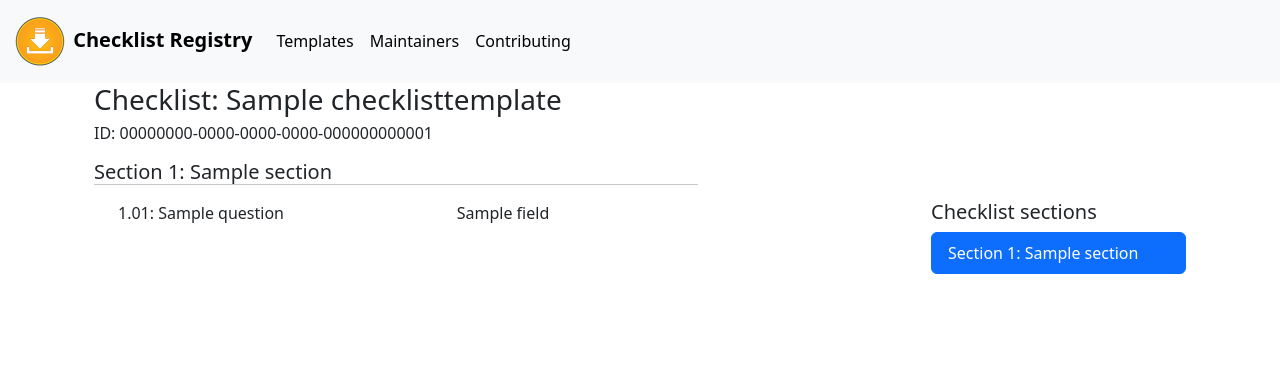
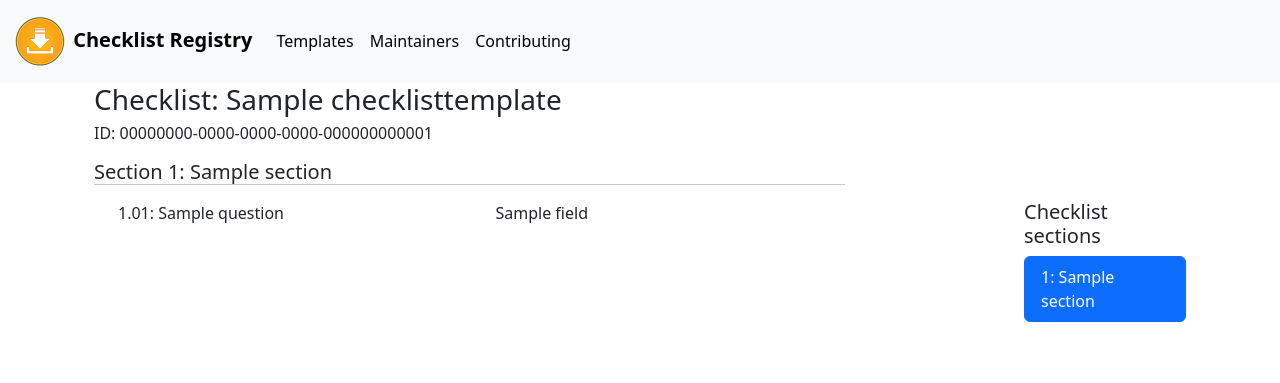
Before and after one commit to Open-Orange-Button/Orange-Button-ChecklistRegistry, a Django app: template server/templates/server/checklist_detail.html in a window 1280 px wide. Shown: the top 383 px of the page. Run offline with Django 5.2, Linux system fonts and the light colour scheme; tables that the repository leaves empty hold one stand-in row (values such as "Sample post"); the template is opened without the code that fills it: values that come from a table or form of the project are taken from there, most other values are stand-ins (such as "Sample title", 1, 10 or a date in 2020); some libraries are stand-ins or nearby versions.

Commit message:
update css

```diff
--- a/server/templates/server/checklist_detail.html
+++ b/server/templates/server/checklist_detail.html
@@ -14,10 +14,10 @@
 {% block main %}
 <div class='container mt-2 mb-5'>
     <div class='row'>
-        <div class='col-9'>
+        <div class='col-10'>
             {% for section, questions_and_fields in sections_and_questions.items %}
             <div class='row'>
-                <div class='col-9'>
+                <div class='col-10'>
                     <h5 style='margin-bottom: 0rem; margin-top: .5rem'>
                         Section {{ forloop.counter }}: {{ section }}
                     </h5>
@@ -26,13 +26,13 @@
             </div>
             {% with section_counter=forloop.counter %}
             <div class='row' id='section_{{ forloop.counter }}'>
-                <div class='col-sm-0'>
+                <div class='col'>
                     {% for question, field in questions_and_fields %}
                     <div class='row gx-5 px-4 justify-content-start'>
                         <div class='col-sm-5'>
                             <label class='h6' for='{{ field.id_for_label }}'>{{ section_counter }}.{{ forloop.counter|stringformat:"02d" }}: {{ question.QuestionLabel_Value }}</h6>
                         </div>
-                        <div class='col-sm-4'>
+                        <div class='col-sm-5'>
                             <div class='input-group'>
                                 {{ field }}
                             </div>
@@ -44,13 +44,13 @@
             {% endwith %}
             {% endfor %}
         </div>
-        <div class='col-3'>
+        <div class='col-2'>
             <div class='sticky-top'>
                 <label for="checklist-template-toc" class="h5 mt-5">Checklist sections</label>
                 <div id="checklist-template-toc" class="list-group">
                     {% for section, questions_and_fields in sections_and_questions.items %}
                     <a class="list-group-item list-group-item-action" href="#section_{{ forloop.counter }}">
-                        Section {{ forloop.counter }}: {{ section }}
+                        {{ forloop.counter }}: {{ section }}
                     </a>
                     {% endfor %}
                 </div>
```
